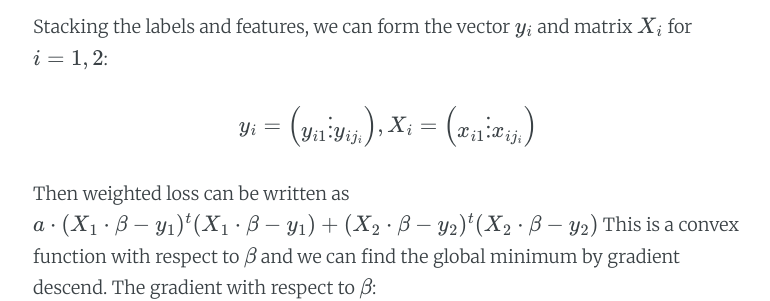
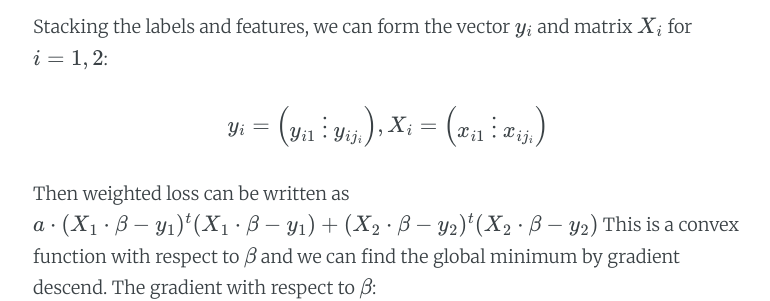
Before and after one commit to rotationsymmetry/rotationsymmetry.github.io, a Jekyll site: the page built from _posts/2015-07-22-streaming-forgetful-linear-regression.md, in a window 1280 px wide and 900 px high, scrolled down 1224 px. Shown: the part 154-455 px from the top of the window, without its empty margins (252-1022 px from the left). Built offline with Jekyll 4.4.1, drawn with Linux system fonts in a browser that asks for light colours; Markdown is read by kramdown in place of the engine named in the settings; formulas are drawn with MathJax 3; comment, search, counter and statistics services are not loaded.

```diff
--- a/_posts/2015-07-22-streaming-forgetful-linear-regression.md
+++ b/_posts/2015-07-22-streaming-forgetful-linear-regression.md
@@ -24,15 +24,15 @@ Stacking the labels and features, we can form the vector \\(y_i \\) and matrix \
 \\[
 y_i =
 \left( \begin{array}{c}
-y_{i1} \\
-\vdots \\
-y_{ij_i}  \\
+y_{i1} \\\\
+\vdots \\\\
+y_{ij_i}
 \end{array} \right),
 X_i =
 \left( \begin{array}{c}
-x_{i1} \\
-\vdots \\
-x_{ij_i}  \\
+x_{i1} \\\\
+\vdots \\\\
+x_{ij_i}
 \end{array} \right)
 \\]
 
```
